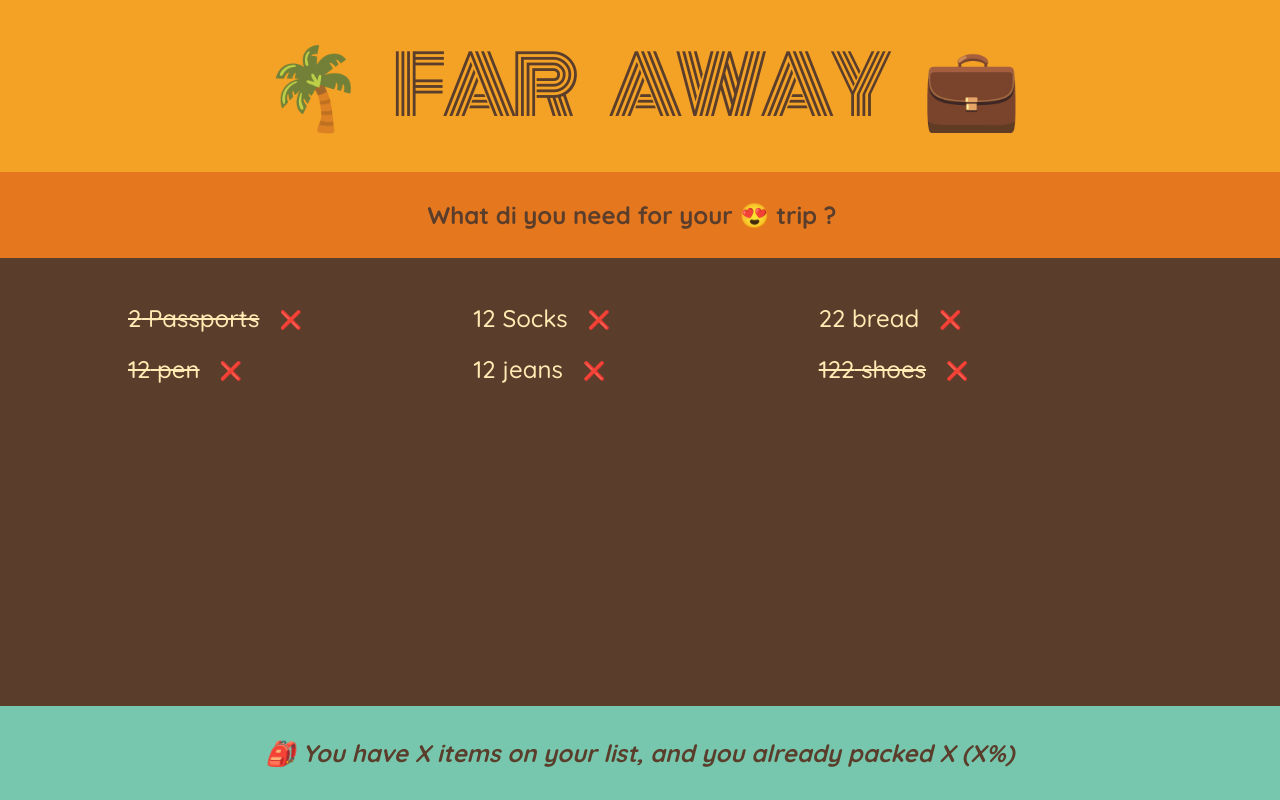
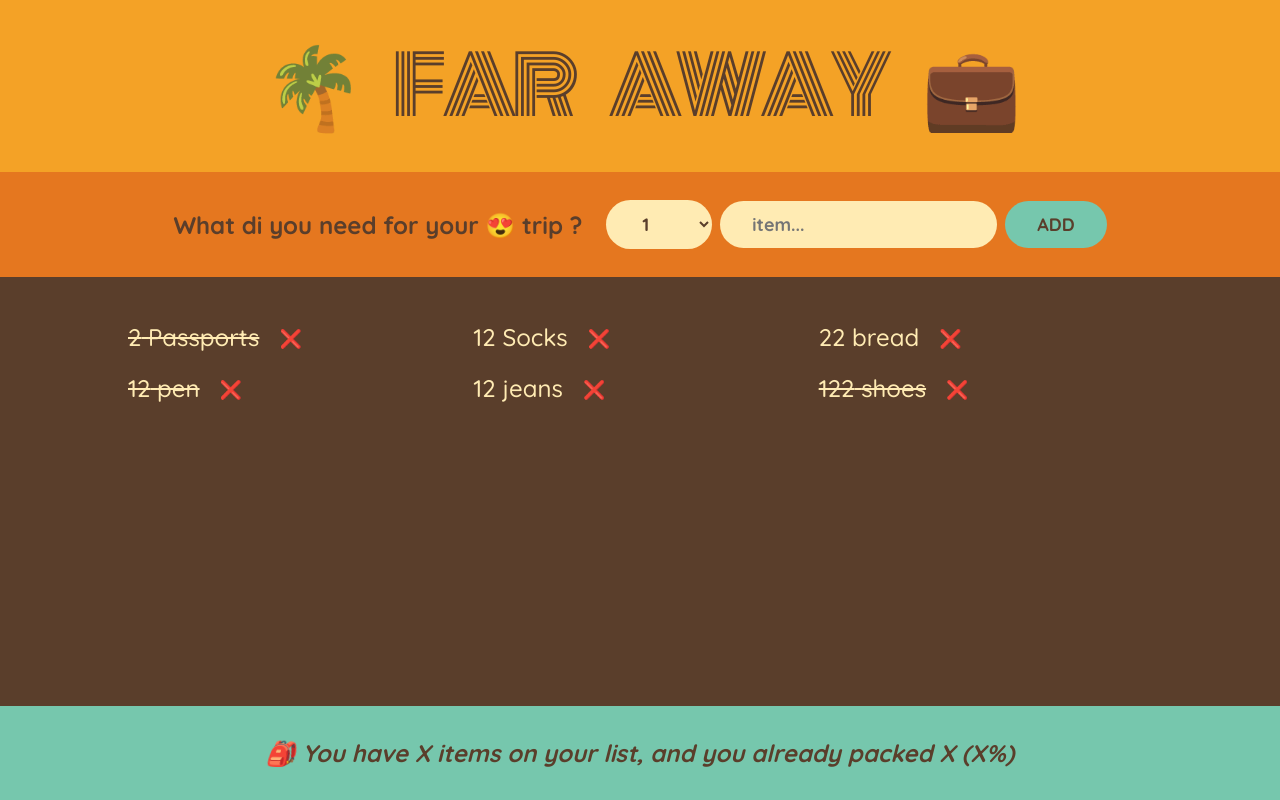
Before and after one commit to khan632/react-practice, a React app in the folder travel app/far-away/: page / in a window 1280 px wide. Built offline with nearby package versions, Linux system fonts and the light colour scheme; the HTML template or start-up script is replaced by a standard one.

Commit message:
create controlled form component

```diff
--- a/travel app/far-away/src/components/Form.jsx
+++ b/travel app/far-away/src/components/Form.jsx
@@ -1,10 +1,35 @@
-import React from 'react'
+import React, { useState } from 'react'
 
 const Form = () => {
+  const [description, setDescription] = useState("");
+  const [quantity, setQuantity] = useState(1);
+
+  function handleSubmit(e) {
+    e.preventDefault();
+    if(!description) return;
+
+    const newItem = { description, quantity, packed: false, id: Date.now() };
+    console.log(newItem);
+    setDescription("");
+    setQuantity(1);
+  }
+
+
   return (
-    <div className="add-form">
+    <form className="add-form" onClick={handleSubmit}>
         <h3>What di you need for your 😍 trip ?</h3>
-    </div>
+        <select value={quantity} onChange={(e) => setQuantity(e.target.value)}>
+          {
+            Array.from({ length: 20 }, (_, i) => i + 1).map((num) => (
+              <option value={num} key={num}>
+                {num}
+              </option>
+            ))
+          }
+        </select>
+        <input type="text" placeholder="item..." value={description} onChange={(e) => setDescription(e.target.value)}/>
+        <button>Add</button>
+    </form>
   )
 }
 
```
